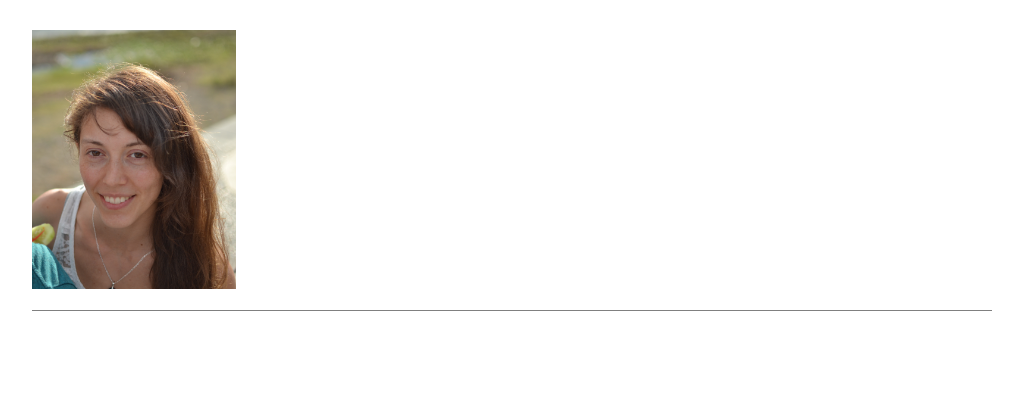
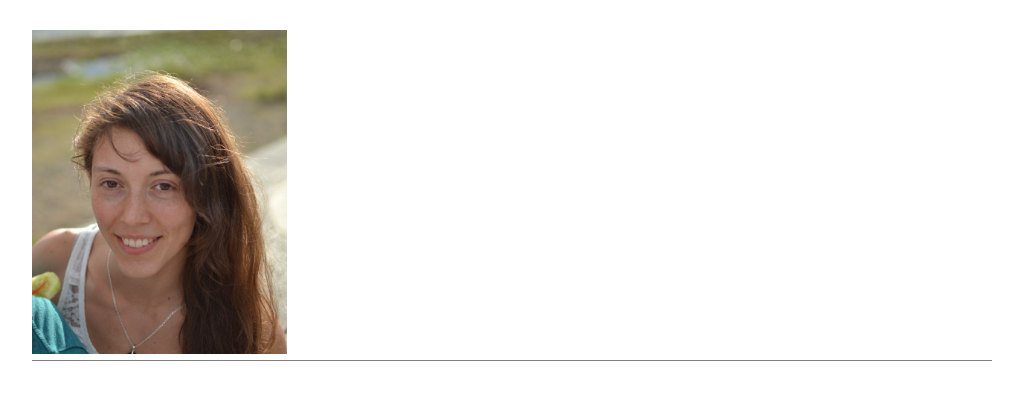
Before and after one commit to hkasemir/heidiK, a Django app: page / in a window 1280 px wide. Shown: the part 231-631 px from the top of the page, without its empty margins (128-1151 px from the left). Run offline with Django 3.2, Linux system fonts and the light colour scheme; data that the repository does not hold is empty; some web fonts are replaced.

Commit message:
adjusted styles for photo

```diff
--- a/static/mainpage/css/styles.css
+++ b/static/mainpage/css/styles.css
@@ -72,7 +72,7 @@ body {
     margin: auto;
     padding: 30px;
     position: relative;
-    min-height: 200px;
+    min-height: 250px;
 }
 
 .container p {
@@ -191,7 +191,7 @@ p {
 }
 
 .side-pic {
-    max-width: 20%;
+    max-width: 25%;
     position:absolute;
 }
 
```
